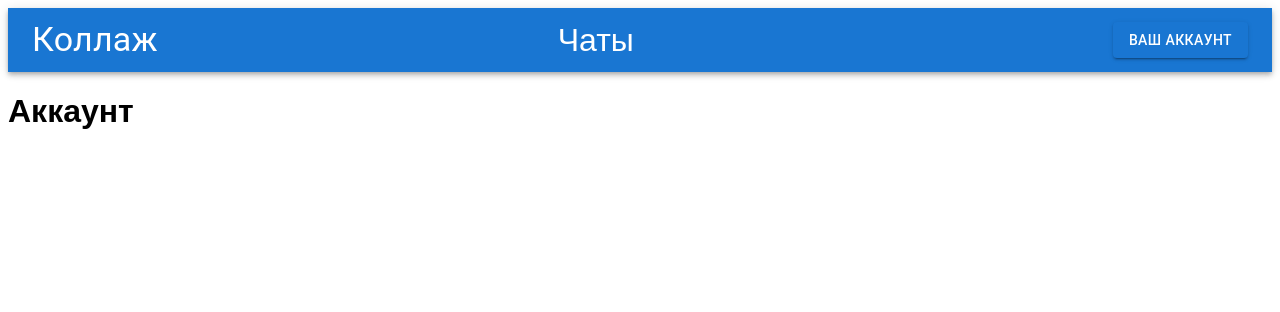
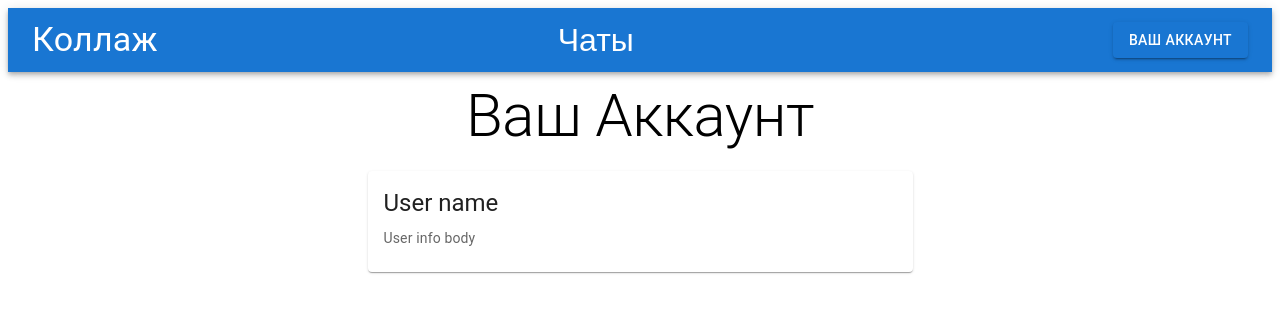
Before and after one commit to vadim36/TulaHack23-2-, a React (Create React App) app: page /account in a window 1280 px wide. Shown: the top 312 px of the page. Built offline with nearby package versions, Linux system fonts and the light colour scheme.

Commit message:
Made Account Page

```diff
--- a/src/components/Header/Header.jsx
+++ b/src/components/Header/Header.jsx
@@ -1,6 +1,6 @@
 import React from 'react'
 import AppBar from '@mui/material/AppBar';
-import { IconButton, Toolbar, Typography, Button } from '@mui/material';
+import { Toolbar, Typography, Button } from '@mui/material';
 import { Link } from 'react-router-dom';
 
 export default function Header({auth}) {
--- a/src/pages/Account/AccountPage.jsx
+++ b/src/pages/Account/AccountPage.jsx
@@ -1,7 +1,27 @@
+import { Typography, Card, CardMedia, CardContent } from '@mui/material'
 import React from 'react'
 
 export default function AccountPage() {
     return (
-        <h1>Аккаунт</h1>
+        <article aria-label='for user account' style={{ display: 'flex',
+            flexDirection: 'column', alignItems: 'center', gap: '.7rem'}}
+        >
+            <Typography variant='h2' sx={{textAlign: 'center', padding: '.5rem'}}>Ваш Аккаунт</Typography>
+            <Card sx={{ width: 545 }}>
+              <CardMedia
+                sx={{ maxHeight: 140 }}
+                image=""
+                title="user profile image"
+              />
+              <CardContent>
+                <Typography gutterBottom variant="h5" component="div">
+                  User name
+                </Typography>
+                <Typography variant="body2" color="text.secondary">
+                  User info body
+                </Typography>
+              </CardContent>
+            </Card>
+        </article>
     )
 }
```
